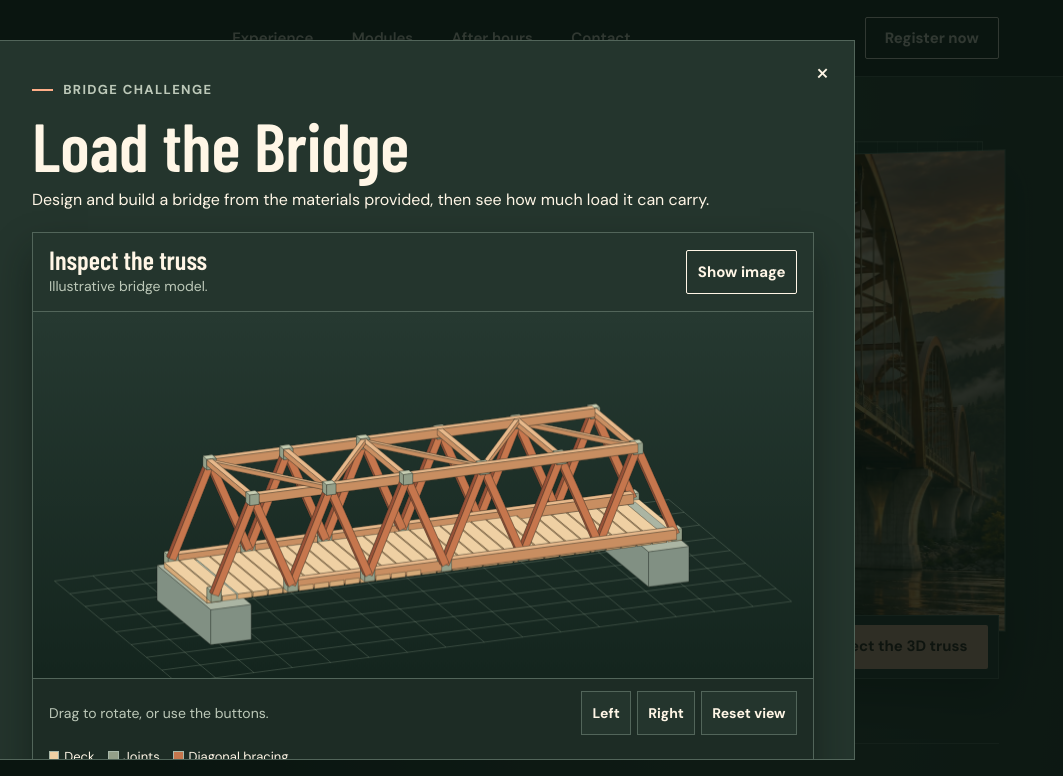
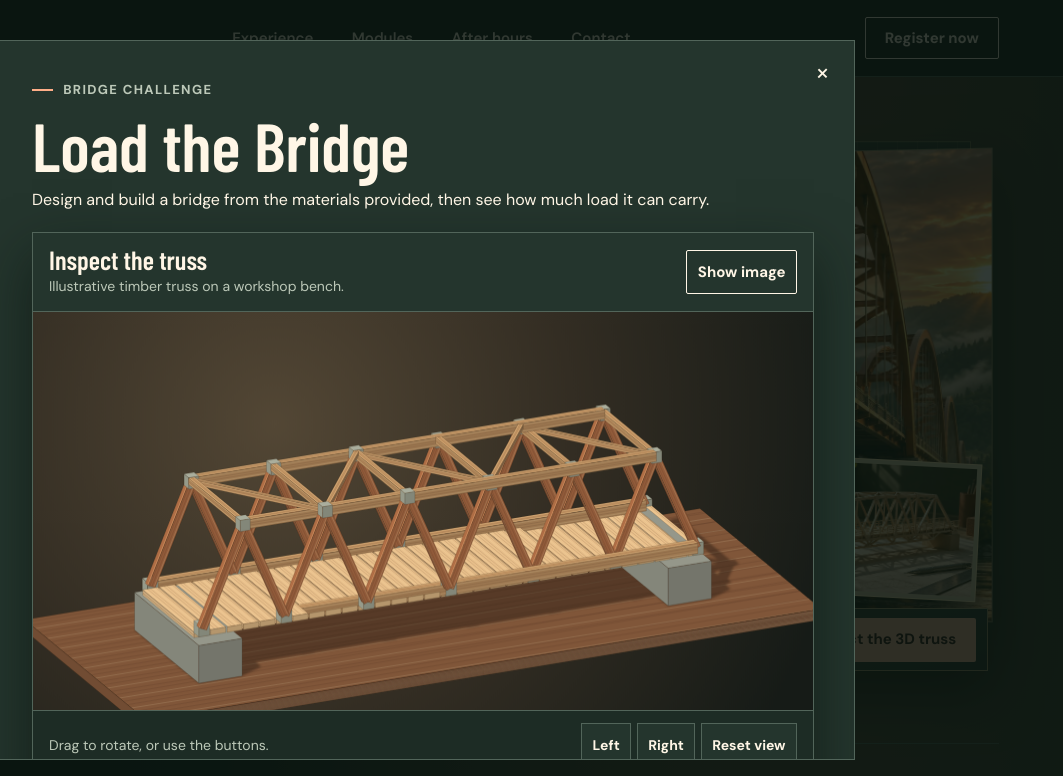
Before and after one commit to Sajeel041/ICE_website, a plain HTML site: page index.html in a window 1280 px wide. Both pictures are taken after a click on the button "Inspect the 3D truss". Shown: the top 776 px of the page, 217-1280 px from the left. Drawn offline with nearby package versions, Linux system fonts and the light colour scheme.

Commit message:
integrating hyperrealims on spatial ui

```diff
--- a/bridge-viewer.js
+++ b/bridge-viewer.js
@@ -1,13 +1,24 @@
 "use strict";
+
+const workshopLight = normalise([-0.56, 0.81, 0.32]);
 
 function createBridgeViewer(canvas) {
   const context = canvas.getContext("2d");
   if (!context) return null;
 
-  const defaultView = { yaw: -0.38, pitch: 0.34 };
+  const defaultView = { yaw: -0.42, pitch: 0.38 };
   const view = { ...defaultView };
   const faces = buildBridge().flatMap(beamFaces);
+  const benchTop = -1.16;
+  const bench = beamFaces({
+    start: [-8.2, benchTop - 0.13, 0],
+    finish: [8.2, benchTop - 0.13, 0],
+    width: 6.6,
+    depth: 0.26,
+    material: { color: "#7d5438", grain: 30 },
+  });
   let drag;
+  let nextFrame;
 
   function draw() {
     const { width, height } = canvas.getBoundingClientRect();
@@ -20,12 +31,13 @@ function createBridgeViewer(canvas) {
     if (canvas.height !== pixelHeight) canvas.height = pixelHeight;
     context.setTransform(resolution, 0, 0, resolution, 0, 0);
 
-    const scale = Math.min(width / 15.9, height / 8.9);
+    const scale = Math.min(width / 17.3, height / 8.6);
     const { yaw, pitch } = view;
     const cosYaw = Math.cos(yaw);
     const sinYaw = Math.sin(yaw);
     const cosPitch = Math.cos(pitch);
     const sinPitch = Math.sin(pitch);
+    const camera = [sinYaw * cosPitch, sinPitch, cosYaw * cosPitch];
 
     function project([x, y, z]) {
       const across = cosYaw * x - sinYaw * z;
@@ -37,45 +49,97 @@ function createBridgeViewer(canvas) {
       };
     }
 
-    function polygon(points, close = true) {
-      context.beginPath();
+    function trace(points) {
       context.moveTo(points[0].x, points[0].y);
       for (const point of points.slice(1)) context.lineTo(point.x, point.y);
-      if (close) context.closePath();
     }
 
-    const background = context.createLinearGradient(0, 0, 0, height);
-    background.addColorStop(0, "#263931");
-    background.addColorStop(1, "#14251e");
+    function polygon(points) {
+      context.beginPath();
+      trace(points);
+      context.closePath();
+    }
+
+    const background = context.createRadialGradient(
+      width * 0.31, height * 0.28, 0, width * 0.31, height * 0.28, Math.max(width, height) * 0.74
+    );
+    background.addColorStop(0, "#534735");
+    background.addColorStop(0.52, "#332d23");
+    background.addColorStop(1, "#161b17");
     context.fillStyle = background;
     context.fillRect(0, 0, width, height);
 
-    const ground = -1.17;
-    context.strokeStyle = "#b3c4ad36";
-    context.lineWidth = 1;
-    for (let x = -8; x <= 8; x += 1) {
-      polygon([project([x, ground, -4]), project([x, ground, 4])], false);
-      context.stroke();
-    }
-    for (let z = -4; z <= 4; z += 1) {
-      polygon([project([-8, ground, z]), project([8, ground, z])], false);
-      context.stroke();
-    }
-
-    const projected = faces.map(({ vertices, color }) => {
-      const points = vertices.map(project);
+    function renderSurfaces(surfaces) {
+      const visible = surfaces.filter(({ normal }) => dot(normal, camera) > 0);
+      const projected = visible.map((face) => {
+        const points = face.vertices.map(project);
         const depth = points.reduce((sum, point) => sum + point.depth, 0) / points.length;
-      return { points, depth, color };
+        return { ...face, points, depth };
       });
       projected.sort((first, second) => first.depth - second.depth);
-    context.strokeStyle = "#1b211c64";
-    context.lineWidth = 0.8;
+
       for (const face of projected) {
         polygon(face.points);
         context.fillStyle = face.color;
         context.fill();
+        if (face.grain) drawGrain(face);
+        context.strokeStyle = "#21150c40";
+        context.lineWidth = 0.6;
+        polygon(face.points);
         context.stroke();
       }
+    }
+
+    function drawGrain({ points, grain, seed }) {
+      context.save();
+      context.clip();
+      context.lineWidth = 0.65;
+      for (let index = 0; index < grain; index++) {
+        const ripple = Math.sin(seed + index * 2.4) * 0.025;
+        const fraction = (index + 0.65) / (grain + 0.3);
+        const start = interpolatePoint(points[0], points[1], fraction);
+        const finish = interpolatePoint(points[3], points[2], fraction + ripple);
+        context.strokeStyle = index % 3 === 0 ? "#fff3cb35" : "#3d231832";
+        context.beginPath();
+        context.moveTo(start.x, start.y);
+        context.quadraticCurveTo(
+          (start.x + finish.x) / 2 + ripple * 4,
+          (start.y + finish.y) / 2 + ripple * 16,
+          finish.x,
+          finish.y
+        );
+        context.stroke();
+      }
+      context.restore();
+    }
+
+    function drawCastShadow() {
+      const worktop = [
+        [-8.2, benchTop, -3.3], [8.2, benchTop, -3.3],
+        [8.2, benchTop, 3.3], [-8.2, benchTop, 3.3],
+      ];
+      context.save();
+      polygon(worktop.map(project));
+      context.clip();
+      context.beginPath();
+      for (const { shadowVertices, normal } of faces) {
+        if (dot(normal, workshopLight) <= 0) continue;
+        const shadow = shadowVertices.map(([x, y, z]) => {
+          const distance = (y - benchTop) / workshopLight[1];
+          return project([x - workshopLight[0] * distance, benchTop, z - workshopLight[2] * distance]);
+        });
+        trace(shadow);
+        context.closePath();
+      }
+      context.filter = "blur(1.2px)";
+      context.fillStyle = "#24171070";
+      context.fill();
+      context.restore();
+    }
+
+    renderSurfaces(bench);
+    drawCastShadow();
+    renderSurfaces(faces);
   }
 
   canvas.addEventListener("pointerdown", (event) => {
@@ -90,7 +154,12 @@ function createBridgeViewer(canvas) {
     view.pitch = Math.min(0.95, Math.max(0.12, view.pitch - (event.clientY - drag.y) * 0.01));
     drag.x = event.clientX;
     drag.y = event.clientY;
+    if (nextFrame === undefined) {
+      nextFrame = window.requestAnimationFrame(() => {
+        nextFrame = undefined;
         draw();
+      });
+    }
   });
 
   canvas.addEventListener("lostpointercapture", () => { drag = undefined; });
@@ -115,14 +184,14 @@ function createBridgeViewer(canvas) {
 
 function buildBridge() {
   const beams = [];
-  const deck = ["#efd0a3", "#d6aa78", "#b78455"];
-  const timber = ["#e8b98b", "#c88e61", "#9f6645"];
-  const bracing = ["#ee9969", "#c6764d", "#985238"];
-  const joints = ["#c6cdb2", "#939f89", "#687767"];
-  const foundation = ["#abb5a3", "#819083", "#596b60"];
+  const deck = { color: "#e5bd89", grain: 5 };
+  const timber = { color: "#c79866", grain: 4 };
+  const bracing = { color: "#b77349", grain: 3 };
+  const joints = { color: "#a6aa99" };
+  const foundation = { color: "#929487" };
 
-  function beam(start, finish, width, depth, colors) {
-    beams.push({ start, finish, width, depth, colors });
+  function beam(start, finish, width, depth, material) {
+    beams.push({ start, finish, width, depth, material });
   }
 
   const bottom = [-6, -4, -2, 0, 2, 4, 6];
@@ -161,8 +230,8 @@ function buildBridge() {
   return beams;
 }
 
-function beamFaces({ start, finish, width, depth, colors }) {
-  const axis = finish.map((coordinate, index) => coordinate - start[index]);
+function beamFaces({ start, finish, width, depth, material }) {
+  const axis = difference(finish, start);
   const reference = Math.abs(axis[1]) > Math.hypot(axis[0], axis[2]) ? [1, 0, 0] : [0, 1, 0];
   const lateral = normalise(cross(axis, reference));
   const vertical = normalise(cross(lateral, axis));
@@ -177,11 +246,45 @@ function beamFaces({ start, finish, width, depth, colors }) {
 
   const first = corners(start);
   const second = corners(finish);
-  const sides = [2, 1, 0, 1].map((shade, index) => {
+  const sides = first.map((_, index) => {
     const next = (index + 1) % 4;
-    return { color: colors[shade], vertices: [first[index], first[next], second[next], second[index]] };
+    return [first[index], first[next], second[next], second[index]];
   });
-  return [...sides, { color: colors[1], vertices: first }, { color: colors[1], vertices: second }];
+  const center = start.map((coordinate, index) => (coordinate + finish[index]) / 2);
+
+  return [...sides, first, second].map((vertices, index) => {
+    const [origin, edge, diagonal] = vertices;
+    let normal = normalise(cross(difference(edge, origin), difference(diagonal, origin)));
+    const outward = dot(normal, difference(origin, center)) > 0;
+    if (!outward) normal = normal.map((coordinate) => -coordinate);
+    const light = 0.64 + 0.49 * Math.max(0, dot(normal, workshopLight));
+    return {
+      vertices,
+      shadowVertices: outward ? vertices : [...vertices].reverse(),
+      normal,
+      color: shade(material.color, light),
+      grain: index < 4 ? material.grain : 0,
+      seed: dot(origin, [3.7, 7.1, 5.3]),
+    };
+  });
+}
+
+function interpolatePoint(from, to, fraction) {
+  return { x: from.x + (to.x - from.x) * fraction, y: from.y + (to.y - from.y) * fraction };
+}
+
+function shade(hex, intensity) {
+  const channels = hex.slice(1).match(/../g).map((pair) => parseInt(pair, 16));
+  const [red, green, blue] = channels.map((value) => Math.min(255, Math.round(value * intensity)));
+  return `rgb(${red}, ${green}, ${blue})`;
+}
+
+function difference(first, second) {
+  return first.map((coordinate, index) => coordinate - second[index]);
+}
+
+function dot(first, second) {
+  return first.reduce((sum, coordinate, index) => sum + coordinate * second[index], 0);
 }
 
 function cross([ax, ay, az], [bx, by, bz]) {
--- a/index.html
+++ b/index.html
@@ -70,10 +70,15 @@
       </div>
 
       <figure class="hero-visual">
-        <img src="assets/bridge-hero.webp" width="1122" height="1402" fetchpriority="high" alt="Concept illustration of a copper-toned steel arch bridge at sunset">
-        <span class="frame-corners" aria-hidden="true"></span>
+        <div class="exhibit-art">
+          <img class="exhibit-photo" src="assets/bridge-hero.webp" width="1122" height="1402" fetchpriority="high" alt="Concept illustration of a copper-toned steel arch bridge at sunset">
+          <span class="exhibit-photo-label">Architectural concept</span>
+        </div>
+        <div class="exhibit-detail">
+          <img src="assets/bridge-model.webp" width="1536" height="1024" alt="Illustration of a wooden truss prototype on a drafting bench">
+        </div>
         <figcaption>
-          <span>Architectural concept</span>
+          <span>Truss prototype</span>
           <button class="button exhibit-button" type="button" data-module="bridge" data-show-model aria-haspopup="dialog">Inspect the 3D truss</button>
         </figcaption>
       </figure>
@@ -243,7 +248,7 @@
       <div class="bridge-demo-heading">
         <div>
           <h3 id="bridge-demo-title">Inspect the truss</h3>
-          <p>Illustrative bridge model.</p>
+          <p>Illustrative timber truss on a workshop bench.</p>
         </div>
         <button class="button button-outline" id="bridge-toggle" type="button" aria-controls="bridge-interactive" aria-expanded="false">Explore in 3D</button>
       </div>
--- a/theme.css
+++ b/theme.css
@@ -9,12 +9,13 @@
   --accent-hover: #ffc4a7;
   --green: #14201b;
   --green-text: #c5d0c0;
-  --raised: #2c3e34;
-  --depth: 0 20px 36px #08120e73;
+  --depth: 0 24px 52px #08120e99;
 }
 
 body {
-  background: radial-gradient(ellipse at 78% 5%, #354a3c, transparent 40rem), var(--paper);
+  background: radial-gradient(ellipse at 78% 4%, #564635, transparent 36rem),
+              radial-gradient(ellipse at 90% 19%, #253e32, transparent 52rem),
+              var(--paper);
 }
 .button-primary, .button-outline:hover, .viewer-controls button:hover {
   color: #312017;
@@ -35,7 +36,7 @@ body {
   grid-template-rows: minmax(0, 1fr) auto;
   min-height: 0;
   height: clamp(29rem, 42vw, 40rem);
-  padding: 1rem 0 0 1rem;
+  padding: .75rem .7rem .45rem 1.25rem;
   overflow: visible;
   perspective: 70rem;
   background: none;
@@ -44,23 +45,55 @@ body {
   content: "";
   position: absolute;
   z-index: -1;
-  inset: 0 1rem 2.4rem 0;
-  border: 1px solid #849b8980;
+  inset: 0 1.75rem 2.5rem 0;
+  border: 1px solid #ad926b80;
   background:
-    linear-gradient(90deg, #a4bca528 1px, transparent 1px) 0 0 / 1.25rem 1.25rem,
-    linear-gradient(#a4bca528 1px, transparent 1px) 0 0 / 1.25rem 1.25rem,
-    #263b30;
+    linear-gradient(90deg, #c0b1901a 1px, transparent 1px) 0 0 / 1.25rem 1.25rem,
+    linear-gradient(#c0b1901a 1px, transparent 1px) 0 0 / 1.25rem 1.25rem,
+    linear-gradient(138deg, #3e4335, #23352c);
 }
-.hero-visual::after, .hero-visual .frame-corners { display: none; }
-.hero-visual img {
+.hero-visual::after { display: none; }
+.exhibit-art {
+  grid-area: 1 / 1;
   position: relative;
   min-height: 0;
-  object-position: 50% 54%;
-  border: 1px solid #9eb09b80;
+  overflow: hidden;
+  border: 1px solid #cdb58f83;
   box-shadow: var(--depth);
-  transform: rotateY(-7deg);
+  transform: rotateY(-5deg);
+}
+.exhibit-art .exhibit-photo { object-position: 50% 56%; }
+.exhibit-photo-label {
+  position: absolute;
+  top: .9rem;
+  left: .9rem;
+  padding: .3rem .55rem;
+  background: #171c17de;
+  color: #fff4df;
+  font-size: .75rem;
+}
+.exhibit-detail {
+  position: relative;
+  z-index: 1;
+  grid-area: 1 / 1;
+  place-self: end;
+  width: min(39%, 14rem);
+  aspect-ratio: 1.5;
+  margin: 0 .55rem 1.3rem 0;
+  padding: .28rem;
+  background: #dfcfad;
+  border: 1px solid #ffe5b6;
+  box-shadow: 0 13px 30px #0d120dd1;
+  transform: rotate(3deg);
+}
+.exhibit-detail img {
+  position: static;
+  width: 100%;
+  height: 100%;
+  object-position: 48% 56%;
 }
 .hero-visual figcaption {
+  grid-area: 2 / 1;
   position: relative;
   z-index: 1;
   inset: auto;
@@ -71,8 +104,8 @@ body {
   gap: .45rem .9rem;
   margin: -.65rem 0 0 1.5rem;
   padding: .55rem .65rem .55rem .9rem;
-  background: var(--raised);
-  border: 1px solid var(--line);
+  background: linear-gradient(165deg, #435044, #28362d);
+  border: 1px solid #a38f6b;
   color: var(--ink);
   box-shadow: var(--depth);
 }
@@ -96,18 +129,22 @@ dialog:has(#bridge-demo:not([hidden])) { width: min(54rem, 100% - 2rem); }
 dialog::backdrop { background: #08130ed4; }
 .dialog-note, .viewer-toolbar, .viewer-legend { background: #1d2c25; }
 .viewer-controls button { border-color: var(--line); }
-#bridge-canvas { height: clamp(13rem, 38vw, 23rem); border-block: 1px solid var(--line); }
+#bridge-canvas { height: clamp(13rem, 42vw, 25rem); border-block: 1px solid var(--line); background: #302c21; }
 .viewer-legend li::before { border-color: #a9b8aa; }
+.legend-deck { --legend-color: #e5bd89; }
+.legend-joints { --legend-color: #a6aa99; }
+.legend-bracing { --legend-color: #b77349; }
 
 @media (max-width: 47.5rem) {
   .hero { gap: 1.25rem; }
   .hero h1 { font-size: clamp(3rem, 12vw, 6rem); }
   .hero-visual { height: auto; aspect-ratio: auto; }
-  .hero-visual img { height: auto; aspect-ratio: 1.5; }
+  .exhibit-art { aspect-ratio: 1.38; transform: none; }
+  .exhibit-detail { margin: 0 .3rem 1rem 0; }
   .hero-visual figcaption { margin-left: .5rem; }
   .social-visual { margin-block: 0; }
 }
 
 @media (prefers-reduced-motion: reduce) {
-  .hero-visual img { transform: none; }
+  .exhibit-art, .exhibit-detail { transform: none; }
 }
```
Also changed, not shown: README.txt, assets/bridge-load-test.jpg (added), assets/workshop-team-drafting.jpg (added). Lines whose indentation alone changed are shown as unchanged.
